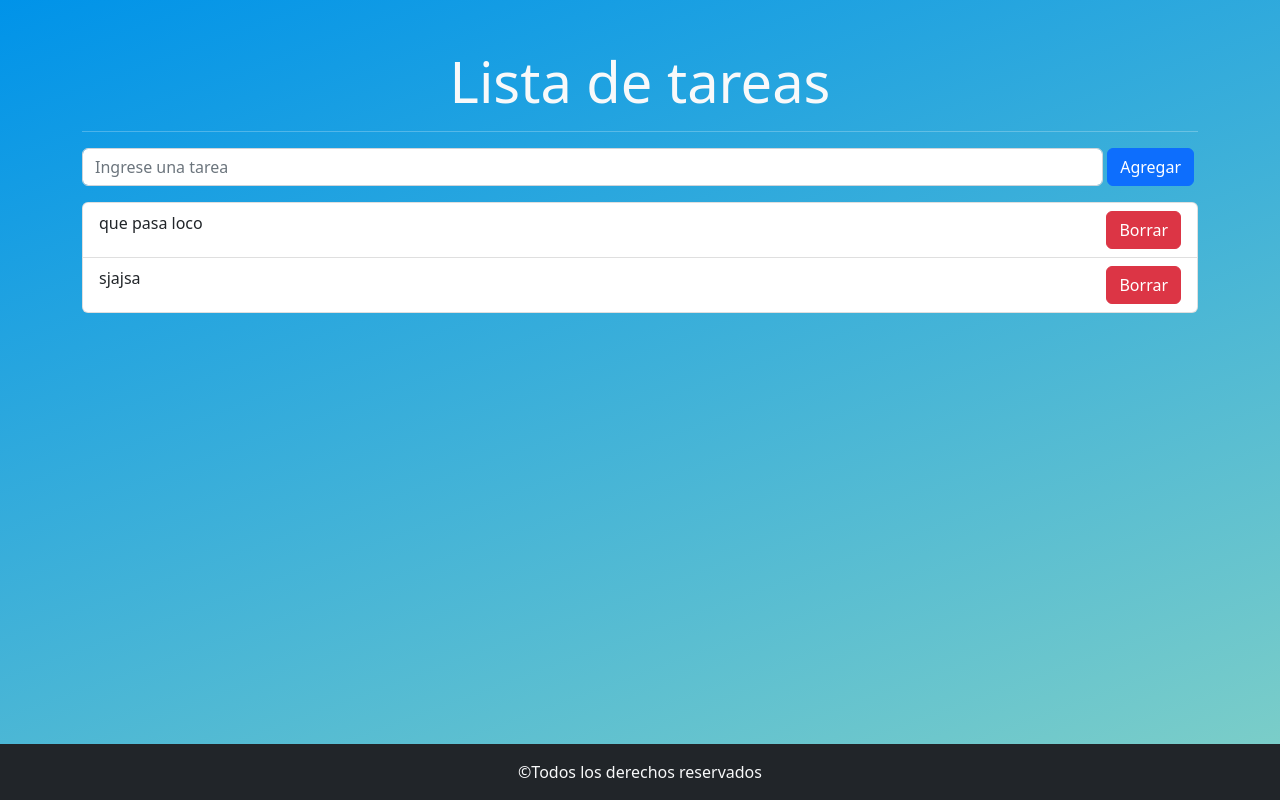
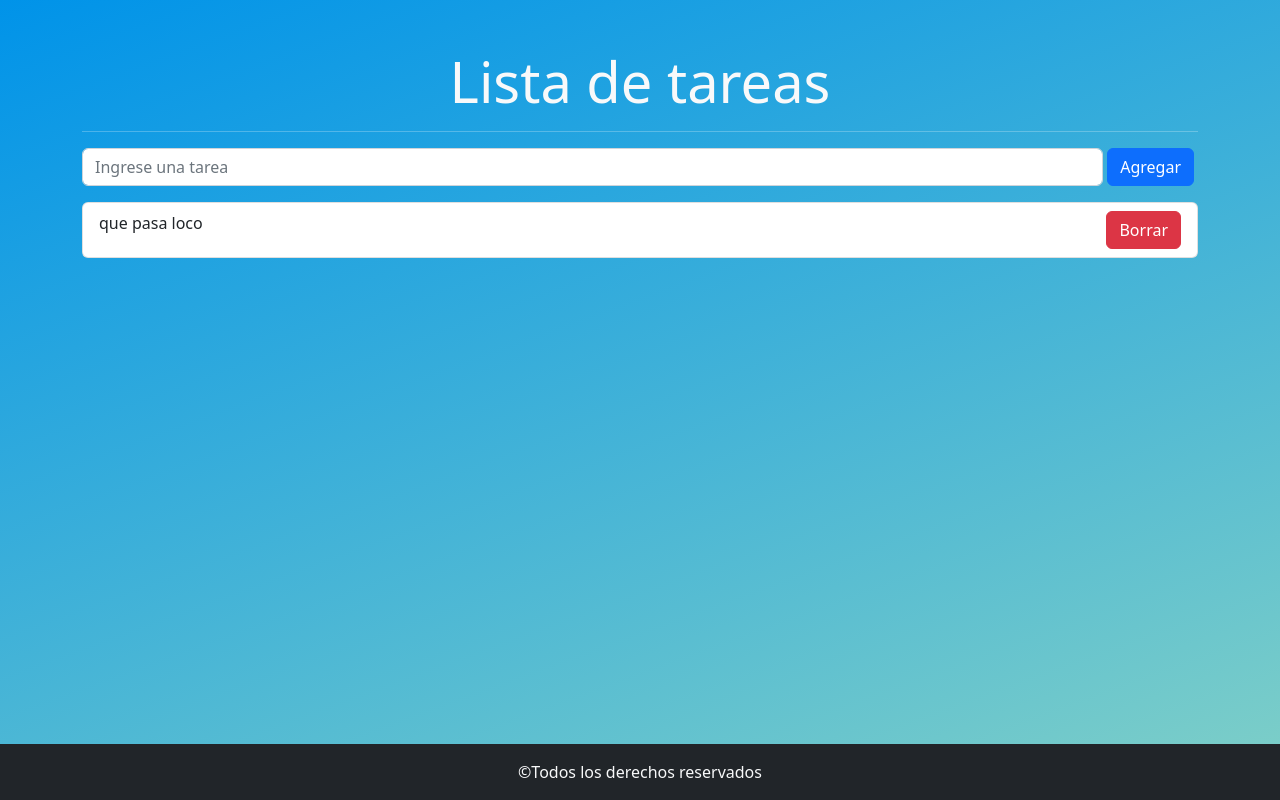
Before and after one commit to Fedreric/practicoReact-4, a React (Vite) app: page / in a window 1280 px wide. Built offline with nearby package versions, Linux system fonts and the light colour scheme; data requests are answered from the project's data file.

Commit message:
Se corrigen cositas

```diff
--- a/db.json
+++ b/db.json
@@ -3,10 +3,6 @@
     {
       "tarea": "que pasa loco",
       "id": 1
-    },
-    {
-      "tarea": "sjajsa",
-      "id": 2
     }
   ]
 }
--- a/src/components/Formulario.jsx
+++ b/src/components/Formulario.jsx
@@ -11,7 +11,6 @@ const Formulario = () => {
     formState: { errors },
     reset,
   } = useForm();
-  const [tarea, setTarea] = useState('');
   const [tareas, setTareas] = useState([]);
     // let tareasLS = JSON.parse(localStorage.getItem('listaTareas')) || [];
     //aqui creo las funciones
@@ -22,7 +21,7 @@ const Formulario = () => {
     },[])
 
     const onSubmit = (tarea) =>{
-      consultaCrearTarea(tarea).then((respuesta)=>{
+      consultaCrearTarea(tarea).then(()=>{
         obtenerTareas().then((respuesta)=>{
           setTareas(respuesta)
         })
@@ -31,7 +30,7 @@ const Formulario = () => {
     }
 
     const borrarTarea = (idTarea) =>{
-      consultaBorrarTarea(idTarea).then((respuesta)=>{
+      consultaBorrarTarea(idTarea).then(()=>{
         obtenerTareas().then((respuesta)=>{
           setTareas(respuesta)
         })
--- a/src/js/queries.js
+++ b/src/js/queries.js
@@ -36,15 +36,6 @@ export const obtenerTareas = async () =>{
         console.log(e);
     }
 }
-export const obtenerProducto = async (id) =>{
-    try{
-        const respuesta = await fetch(`${URL_PRODUCTO}/${id}`);
-        const producto = await respuesta.json();
-        return producto;
-    }catch(e){
-        console.log(e);
-    }
-}
 
 export const consultaBorrarTarea = async (id) =>{
     try{
@@ -70,15 +61,15 @@ export const consultaCrearTarea = async (tarea) =>{
         console.log(e);
     }
 }
-export const consultaEditarProducto = async (producto,id) =>{
+export const consultaEditarTarea = async (tarea,id) =>{
     try{
-        console.log(producto)
-        const respuesta = await fetch(URL_PRODUCTO+"/"+id,{
+        console.log(tarea)
+        const respuesta = await fetch(URL_TAREAS+"/"+id,{
             method:"PUT",
             headers:{
                 "Content-Type":"application/json"
             },
-            body: JSON.stringify(producto)
+            body: JSON.stringify(tarea)
         });
         return respuesta;
     }catch(e){
```
